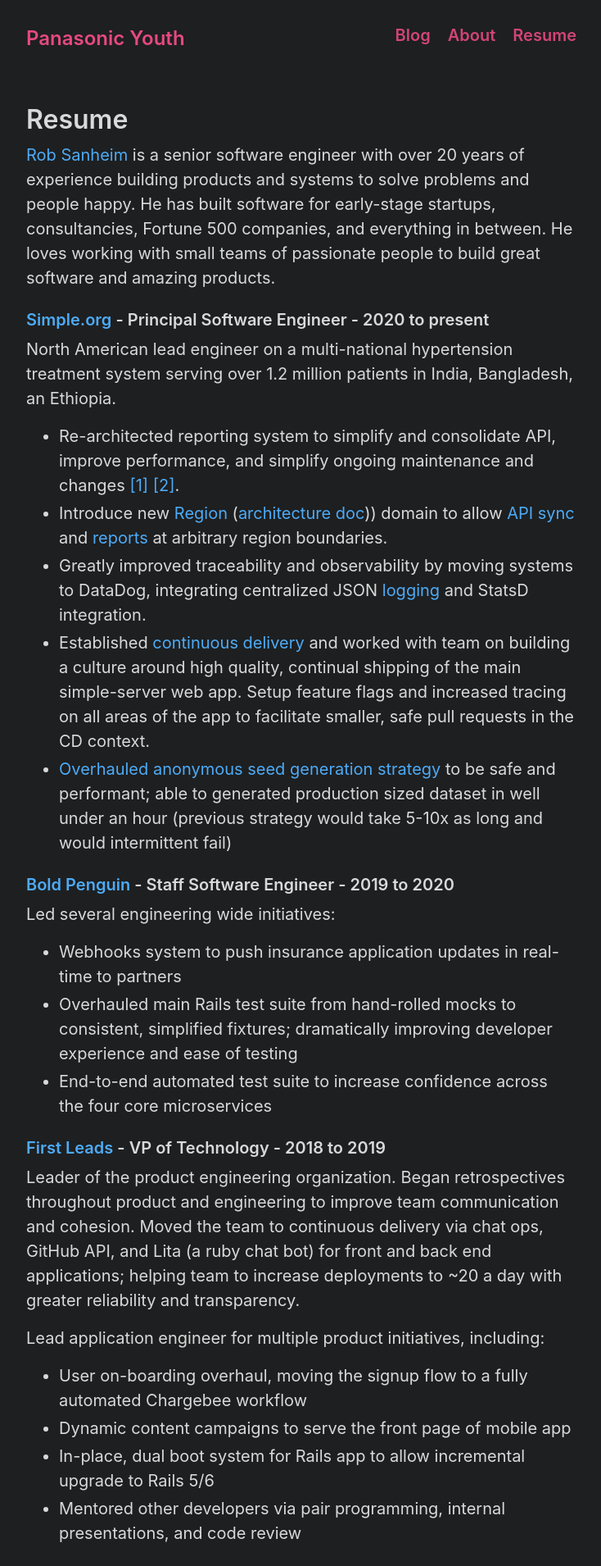
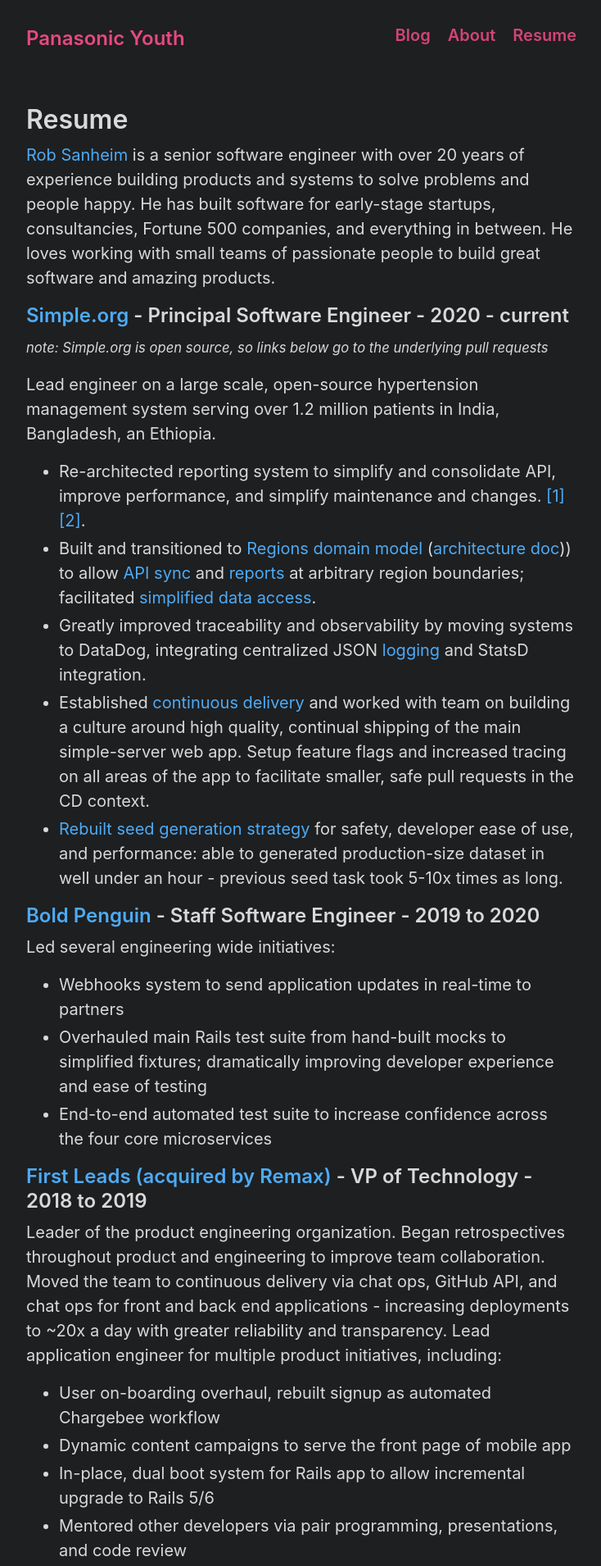
Before and after one commit to rsanheim/rsanheim.github.com, a Jekyll site: the page built from resume.md, in a window 1280 px wide. Shown: the top 1910 px of the page at 82% size, without its empty margins (272-1006 px from the left). Built offline with Jekyll 4.4.1, drawn with Linux system fonts in a browser that asks for light colours; some of the changed text lies outside the part shown.

Commit message:
updates# Please enter the commit message for your changes. Lines starting

```diff
--- a/_layouts/resume.html
+++ b/_layouts/resume.html
@@ -1,43 +1,43 @@
-<!DOCTYPE html PUBLIC "-//W3C//DTD XHTML 1.1//EN"
-  "https://www.w3.org/TR/xhtml11/DTD/xhtml11.dtd">
+<!DOCTYPE html>
+<html lang="en" data-theme="dark-poole">
+  {% include head.html %}
 
-<html>
-  <head>
-    <meta http-equiv="Content-type" content="text/html; charset=utf-8">
-    <title>Rob Sanheim - Panasonic Youth - {{ page.title }}</title>
-    <link rel="stylesheet" href="/stylesheets/master.css" type="text/css" media="screen" charset="utf-8"/>
-    <script src="/javascripts/jquery.js" type="text/javascript" charset="utf-8"></script>
-    <script src="/javascripts/jquery.github.js" type="text/javascript" charset="utf-8"></script>
-  </head>
-  <body id='resume'>
-    <div id='wrapper'>
+  <body class="resume">
+    <div class="container content">
+      <header class="masthead">
+        <h2 class="masthead-title">
+          <a href="{{ site.baseurl }}/" title="Home">{{ site.title }}</a>
 
-      <div id='header'>
-        <h1><a href='/'>Panasonic Youth</a></h1>
+          <nav class="nav">
+            {% for nav in site.nav %}
+            <small>
+              <a href="{{ nav.url }}">{{ nav.title }}</a>
+            </small>
+            {% endfor %}
+          </nav>
+        </h2>
+      </header>
 
-        <div id='menu'>
-          <ul>
-            <li><a href='/archive' id='blog_link' title='Blog'>Archive</a></li>
-            <li><a href='/about.html' id='about_link' title='About'>About</a></li>
-            <li><a href='/resume' title="Rob Sanheim's resume" rel='me'>Resume</a></li>
-            <li><a href='https://github.com/rsanheim' target='_blank' title='GitHub' rel='me' id='github_link'>GitHub</a></li>
-            <li><a href='https://twitter.com/rsanheim' title='Twitter' target='_blank' rel='me' id='twitter_link'>Twitter</a></li>
-          </ul>
-        </div>
-      </div>
+      <h2 class="print-only">
+        Rob Sanheim - Resume
+      </h2>
 
-      <div id='content'>
-        <h2>{{ page.title }}</h2>
-        {{ content }}
-        <div class='clearfix'></div>
-      </div>
+      <main>
+        <article class="page">
+          <h1 class="page-title no-print">{{ page.title }}</h1>
+          {{ content }}
+          </article>
+      </main>
 
-      <h4><a href='/'>Back to the front page</a></h4>
+      <footer class="footer no-print">
+        <small>
+          &copy;
+          <time datetime="{{ site.time | date_to_xmlschema }}"
+            >{{ site.time | date: '%Y' }}</time
+          >. All rights reserved.
+        </small>
+      </footer>
+    </div>
 
-      <div id='footer'>
-        Copyright &copy; 2021 Rob Sanheim
-      </div>
-
-    </div>
   </body>
 </html>
--- /dev/null
+++ b/_sass/_print.scss
@@ -0,0 +1,28 @@
+.print-only {
+  display: none;
+}
+
+@media print {
+  .print-only {
+    display: block;
+  }
+
+  .resume {
+    font-size: 80%;
+    line-height: 1.1;
+
+    header {
+      display: none;
+    }
+    .no-print {
+      display: none;
+    }
+
+    h2 {
+      font-size: 1.2rem;
+    }
+    h3 {
+      font-size: 1.0rem;
+    }
+  }
+}
--- a/_sass/_type.scss
+++ b/_sass/_type.scss
@@ -27,6 +27,19 @@
   margin-top: 1rem;
   font-size: 1rem;
 }
+
+// resume specific for more density
+.page.resume {
+  font-size: 80%;
+
+  h2 {
+    font-size: 1.333rem;
+  }
+  h3 {
+    font-size: 1.2rem;
+  }
+}
+
 
 a {
   text-decoration: none;
--- a/resume.md
+++ b/resume.md
@@ -1,63 +1,64 @@
 ---
-layout: page
+layout: resume
 meta_title: Rob Sanheim's Resume
 title: Resume
 ---
 
 [Rob Sanheim](mailto:rsanheim@gmail.com) is a senior software engineer with over 20 years of experience building products and systems to solve problems and people happy. He has built software for early-stage startups, consultancies, Fortune 500 companies, and everything in between. He loves working with small teams of passionate people to build great software and amazing products.
 
-### [Simple.org](https://simple.org) - Principal Software Engineer - 2020 to present
+## [Simple.org](https://simple.org) - Principal Software Engineer - 2020 - current
 
-North American lead engineer on a multi-national hypertension treatment system serving over 1.2 million patients in India, Bangladesh, an Ethiopia.
+<small> *note: Simple.org is open source, so links below go to the underlying pull requests*</small>
 
-* Re-architected reporting system to simplify and consolidate API, improve performance, and simplify ongoing  maintenance and changes [[1]](https://github.com/simpledotorg/simple-server/pull/2436) [[2]](https://github.com/simpledotorg/simple-server/pull/3007).
-* Introduce new [Region](https://github.com/simpledotorg/simple-server/pull/1331/files) ([architecture doc](https://github.com/simpledotorg/simple-server/pull/1381))) domain to allow [API sync](https://github.com/simpledotorg/simple-server/pull/1333) and [reports](https://github.com/simpledotorg/simple-server/pull/1477) at arbitrary region boundaries.
+Lead engineer on a large scale, open-source hypertension management system serving over 1.2 million patients in India, Bangladesh, an Ethiopia.
+
+* Re-architected reporting system to simplify and consolidate API, improve performance, and simplify  maintenance and changes. [[1]](https://github.com/simpledotorg/simple-server/pull/2436) [[2]](https://github.com/simpledotorg/simple-server/pull/3007).
+* Built and transitioned to [Regions domain model](https://github.com/simpledotorg/simple-server/pull/1331/files) ([architecture doc](https://github.com/simpledotorg/simple-server/pull/1381))) to allow [API sync](https://github.com/simpledotorg/simple-server/pull/1333) and [reports](https://github.com/simpledotorg/simple-server/pull/1477) at arbitrary region boundaries; facilitated [simplified data access](https://github.com/simpledotorg/simple-server/pull/2961).
 * Greatly improved traceability and observability by moving systems to DataDog, integrating centralized JSON [logging](https://github.com/simpledotorg/simple-server/pull/1367) and StatsD integration.
 * Established [continuous delivery](https://github.com/simpledotorg/simple-server/pull/2605) and worked with team on building a culture around high quality, continual shipping of the main simple-server web app.  Setup feature flags and increased tracing on all areas of the app to facilitate smaller, safe pull requests in the CD context.
-* [Overhauled anonymous seed generation strategy](https://github.com/simpledotorg/simple-server/pull/1039) to be safe and performant; able to generated production sized dataset in well under an hour (previous strategy would take 5-10x as long and would intermittent fail)
+* [Rebuilt seed generation strategy](https://github.com/simpledotorg/simple-server/pull/1039) for safety, developer ease of use, and performance: able to generated production-size dataset in well under an hour - previous seed task took 5-10x times as long.
 
-### [Bold Penguin](https://boldpenguin.com) - Staff Software Engineer - 2019 to 2020
+## [Bold Penguin](https://boldpenguin.com) - Staff Software Engineer - 2019 to 2020
 
 Led several engineering wide initiatives:
-* Webhooks system to push insurance application updates in real-time to partners
-* Overhauled main Rails test suite from hand-rolled mocks to consistent, simplified fixtures; dramatically improving developer experience and ease of testing
+
+* Webhooks system to send application updates in real-time to partners
+* Overhauled main Rails test suite from hand-built mocks to simplified fixtures; dramatically improving developer experience and ease of testing
 * End-to-end automated test suite to increase confidence across the four core microservices
 
-### [First Leads](https://www.first.io) - VP of Technology - 2018 to 2019
+## [First Leads (acquired by Remax)](https://news.remax.com/exclusive-to-remax-the-first-app-one-of-the-best-tools-in-real-estate) - VP of Technology - 2018 to 2019
 
-Leader of the product engineering organization. Began retrospectives throughout product and engineering to improve team communication and cohesion. Moved the team to continuous delivery via chat ops, GitHub API, and Lita (a ruby chat bot) for front and back end applications; helping team to increase deployments to ~20 a day with greater reliability and transparency.
+Leader of the product engineering organization. Began retrospectives throughout product and engineering to improve team collaboration. Moved the team to continuous delivery via chat ops, GitHub API, and chat ops for front and back end applications - increasing deployments to ~20x a day with greater reliability and transparency. Lead application engineer for multiple product initiatives, including:
 
-Lead application engineer for multiple product initiatives, including:
-
-* User on-boarding overhaul, moving the signup flow to a fully automated Chargebee workflow
+* User on-boarding overhaul, rebuilt signup as automated Chargebee workflow
 * Dynamic content campaigns to serve the front page of mobile app
 * In-place, dual boot system for Rails app to allow incremental upgrade to Rails 5/6
-* Mentored other developers via pair programming, internal presentations, and code review
+* Mentored other developers via pair programming, presentations, and code review
 
-### [NationBuilder](https://nationbuilder.com) - Lead Software Engineer - 2017-2018
+## [NationBuilder](https://nationbuilder.com) - Lead Software Engineer - 2017-2018
 
-Team lead on SSL automation project and Payments team; created workflow for implementing SSL certification for over 10,000 customer subdomains.
+Team lead on SSL automation project - helping to setup and monitor SSL certification for over 10,000 customer subdomains. Lead on payments overhaul, which rewrote and consolidated billing code onto Stripe Connect platform.
 
-### [GitHub](https://github.com) - Senior Software Engineer - 2012 to 2017
+## [GitHub](https://github.com) - Senior Software Engineer - 2012 to 2017
 
 High performing, well respected senior engineer and team lead at GitHub for almost 5 years. Improved team processes by by initiating and leading retrospectives, increased pair-programming, or general changes to day to day process to tighten feedback loops.
 
 Instrumental in shipping the following features:
 
-#### [Pull Request Reviews](https://github.com/blog/2256-a-whole-new-github-universe-announcing-new-tools-forums-and-features#code-better-with-reviews)
+### [Pull Request Reviews](https://github.com/blog/2256-a-whole-new-github-universe-announcing-new-tools-forums-and-features#code-better-with-reviews)
 
 Leader on a team dedicated to overhauling code review at GitHub. He worked closely with colleagues to architect and build the new code review system now in use at GitHub. This included back end modeling and engineering, overhauling the front end to support a new conversation threading system, and tying the entire system into the Protected Branches feature on GitHub.
 
-#### [Protected Branches](https://github.com/blog/2051-protected-branches-and-required-status-checks)
+### [Protected Branches](https://github.com/blog/2051-protected-branches-and-required-status-checks)
 
 Core member of the team that shipped the first version of this highly requested feature. Worked on the backend, frontend, and in crafting and focusing the product vision to make sure we shipped something great.
 
-#### Rails 3.2 Upgrade
+### Rails 3.2 Upgrade
 
 Led effort in developing project plan, getting buy-in from colleagues on this
 huge undertaking, and shepherding the system through a long, careful production rollout.
 
-#### Other features included:
+### Other features included:
 
 * [Team mentions](https://github.com/blog/1121-introducing-team-mentions)
 * [Commit Status API](https://github.com/blog/1227-commit-status-api)
@@ -68,30 +69,33 @@
 
 Rob has also helped improve team processes continually at GitHub, by initiating and leading retrospectives, increased pair-programming, or general changes to day to day process to tighten feedback loops.
 
-### [Relevance, Inc / Cognitect](http://cognitect.com/) - Principal - 2007 to 2012
+## [Relevance, Inc / Cognitect](http://cognitect.com/) - Principal - 2007 to 2012
 
 Rob was employee number five at Relevance, and was a key leader in helping Relevance become a leading Ruby on Rails consultancy.
 
-* Converted Relevance to Git and Github in 2008, migrating away from SVN
+* Converted Relevance to Git & Github in 2008, migrating away from SVN
 * Lead conversion to pull request workflow for collaboration and code review
 * Led many projects in many different roles, including project manager, architect, lead developer, and client liaison
 * Brings a "calming, experienced" leadership role to projects assigned
 * Wide range of successful client projects, including [Plotwatt](https://plotwatt.com/), [CXO](http://vivisimo.com/solutions/cxo.html), and [Contegix Cloud](https://classic.contegix.com/session/new).
+
 
 ### [Seeking Alpha](http://seekingalpha.com/) - Software Engineer - 2006 to 2007
 
 Senior Ruby developer for a successful financial blog platform. Responsible for overhauling PHP platform into new Rails
 platform. Ensure scalability for features and ensuring scalability for upwards of 70,000 visitors a day. Built user generated content feature to build community and enhance content model. Setup continuous integration and devops automation.
 
+### [Sanheim Software](https://sanheim.com) - Founder - 2005 - current
+Consulted and built custom software for various clients throughout the years, including the [Doughroller debt calculator](https://tools.doughroller.net/debt-snowball-calculator), a very early (2007) RSS feed builder application, and private side projects.
 ### Previous Positions:
 
 * Smart Solutions - Consultant - 2005 - 2006
 * Brown Shoe - Programmer Analyst - 2001 - 2005
 * Wm. K. Walthers - Production Specialist 1996 - 1999
 
-### Technologies
+### Technologies (i.e. buzzword bingo)
 
-Ansible, Bash, Capistrano, CSS, Elasticsearch, Git, GraphQL, Java, Javascript, Memcached, MySQL, PostgreSQL, Puppet, React, Ruby, Ruby on Rails, Redis, Resque, Rspec, Sidekiq, Sinatra, Unicorn
+Angluar, Ansible, Bash, Capistrano, CSS, Elasticsearch, Git, GraphQL, Java, Javascript, Memcached, MySQL, PostgreSQL, Puppet, React, Ruby, Ruby on Rails, Redis, Resque, Rspec, Sidekiq, Sinatra, Unicorn
 
 ### Community & presentations
 
--- a/styles.scss
+++ b/styles.scss
@@ -26,6 +26,7 @@
 @import "masthead";
 @import "posts";
 @import "pagination";
+@import "print";
 @import "message";
 @import "toc";
 
```
